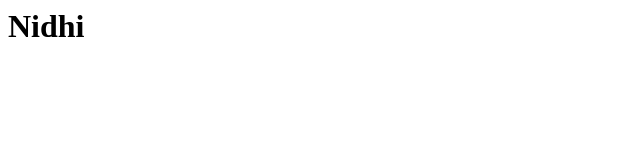
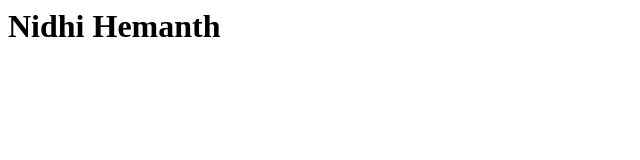
Before and after one commit to hemanth25989/nidhimp, a plain HTML site: page hemanthnidhi.html in a window 1280 px wide. Shown: the whole page, without its empty margins (0-640 px from the left). Drawn offline with Linux system fonts and the light colour scheme.

Commit message:
Added hemanth to Nidhi

```diff
--- a/hemanthnidhi.html
+++ b/hemanthnidhi.html
@@ -6,7 +6,7 @@
 
 <body>
 
-    <h1>Nidhi</h1>
+    <h1>Nidhi Hemanth</h1>
 </body>
 
 </htm>
```
